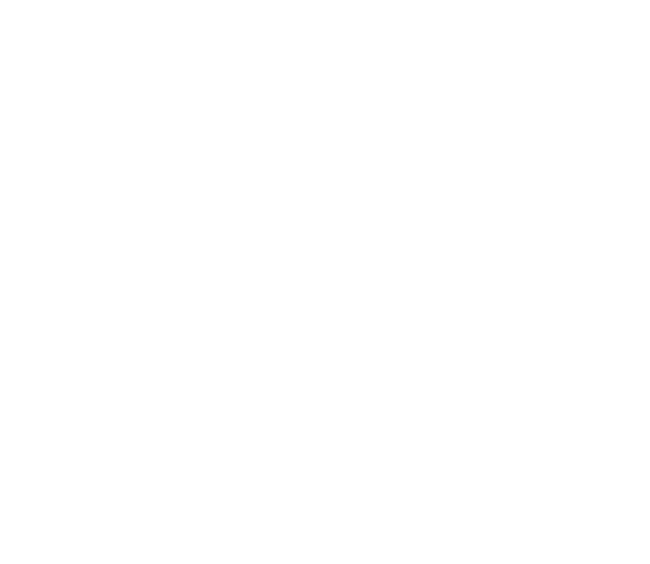
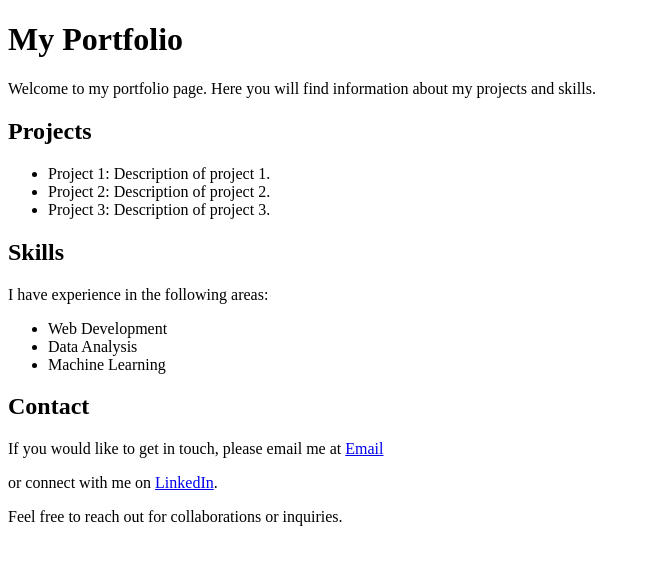
Before and after one commit to ramnoa/Myportifolio, a plain HTML site: page portifolio.html in a window 1280 px wide. Shown: the whole page, without its empty margins (0-650 px from the left). Drawn offline with Linux system fonts and the light colour scheme.

Commit message:
added three sections which entails project ,skill and contacts

```diff
--- a/portifolio.html
+++ b/portifolio.html
@@ -6,6 +6,33 @@
     <title>Document</title>
 </head>
 <body>
+    <h1>My Portfolio</h1>
+    <p>Welcome to my portfolio page. Here you will find information about my projects and skills.</p>
+
+    <section>
+        <h2>Projects</h2>
+        <ul>
+            <li>Project 1: Description of project 1.</li>
+            <li>Project 2: Description of project 2.</li>
+            <li>Project 3: Description of project 3.</li>
+        </ul>
+    </section>
+
+    <section>
+        <h2>Skills</h2>
+        <p>I have experience in the following areas:</p>
+        <ul>
+            <li>Web Development</li>
+            <li>Data Analysis</li>
+            <li>Machine Learning</li>
+        </ul>
+    </section>
+    <section>
+        <h2>Contact</h2>
+        <p>If you would like to get in touch, please email me at <a href="mailto: ramzeynoah11@gmail.com">Email</a></p>
+        </a> or connect with me on <a href="https://www.linkedin.com/in/yourprofile">LinkedIn</a>.</p>
+        <p>Feel free to reach out for collaborations or inquiries.</p>
+    </section>
 
 </body>
 </html>
```
